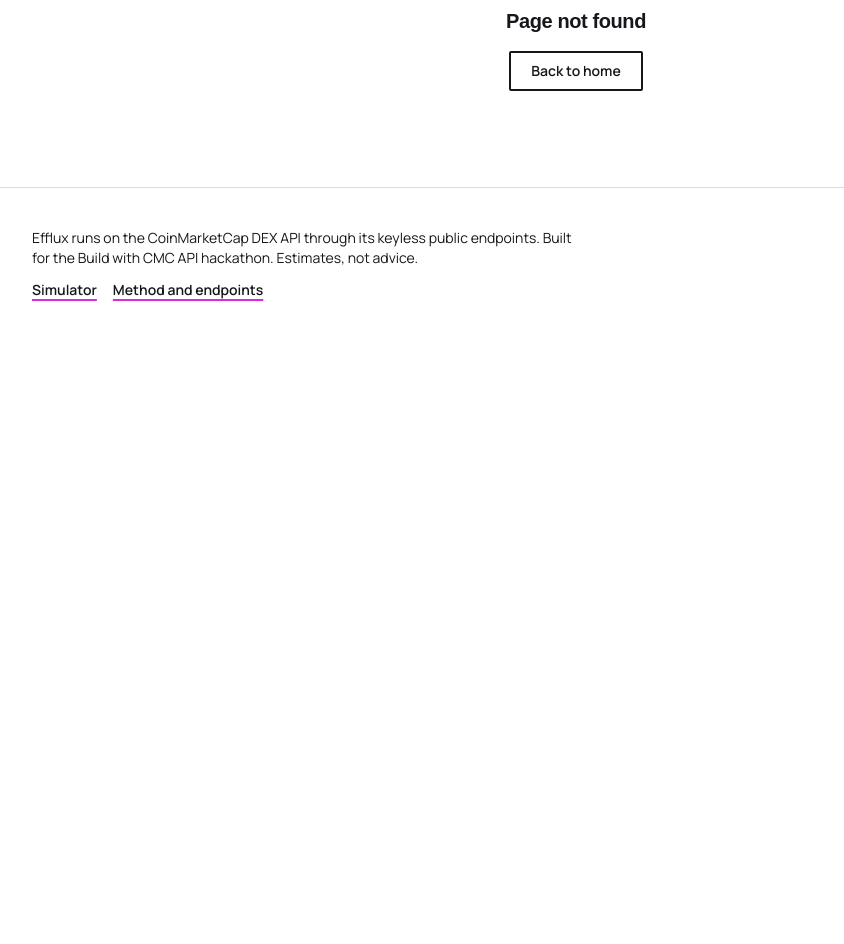
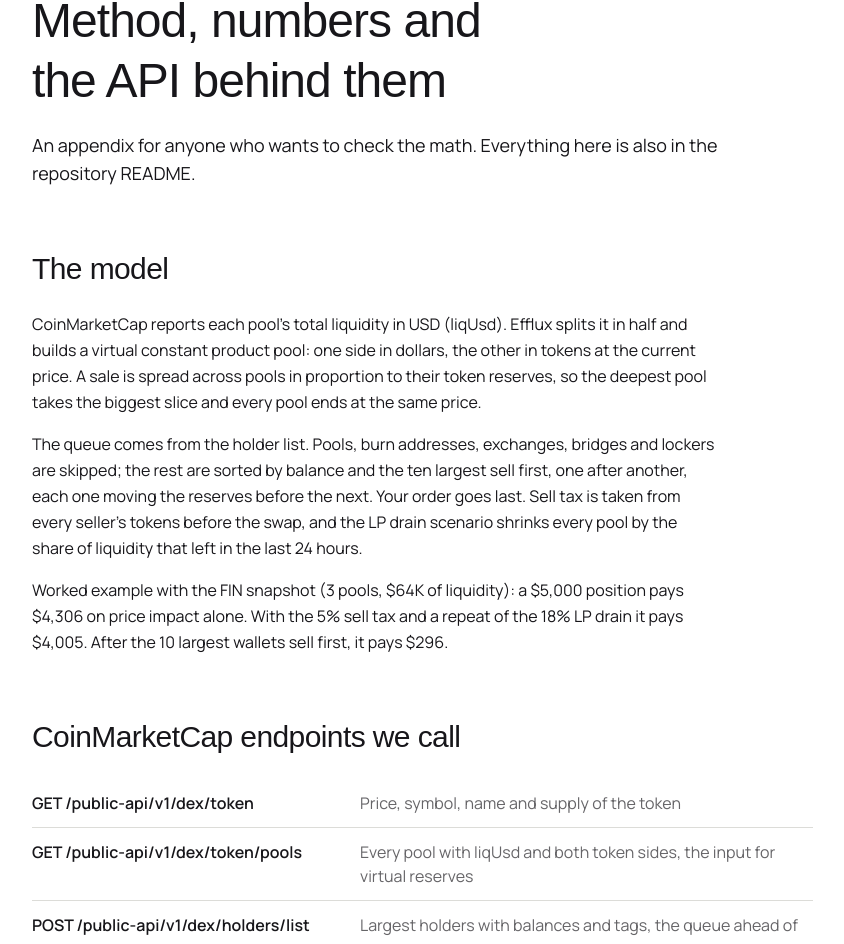
Before and after one commit to mericcintosun/efflux, a Next.js app: page /notes in a window 1280 px wide. Before the commit this address had no page. Shown: the part 153-1097 px from the top of the page, without its empty margins (64-908 px from the left). Before the commit the page ends 800 px from the top, so only its background shows below. Built offline with nearby package versions, Linux system fonts and the light colour scheme; a web font is replaced by a local one.

Commit message:
docs: method notes page, README submission text and handoff

```diff
--- /dev/null
+++ b/app/notes/page.tsx
@@ -0,0 +1,132 @@
+import type { Metadata } from "next";
+import Link from "next/link";
+import { Button } from "@/components/ui/button";
+import { Card, CardContent, CardDescription, CardHeader, CardTitle } from "@/components/ui/card";
+import { SceneSlot } from "@/components/scene-slot";
+import { CMC_ENDPOINTS } from "@/lib/cmc";
+import { DEFAULT_HOLDING_USD, tokens } from "@/lib/data";
+import { exitQuote, fmtUsd, totalLiquidityUsd, fmtCompactUsd } from "@/lib/simulate";
+
+export const metadata: Metadata = {
+  title: "Method and endpoints",
+  description: "How Efflux turns CoinMarketCap DEX pools, holders, sell tax and LP changes into one exit number, with the endpoints it calls.",
+};
+
+const REQUEST_EXAMPLE = `const res = await fetch(
+  "https://pro-api.coinmarketcap.com/public-api/v1/dex/holders/list",
+  {
+    method: "POST",
+    headers: { "Content-Type": "application/json" },
+    body: JSON.stringify({ tokenAddress, platform: "base" }),
+  }
+);
+const holders = await res.json(); // no API key on this path`;
+
+export default function NotesPage() {
+  const t = tokens[0];
+  const plain = exitQuote({ token: t, holdingUsd: DEFAULT_HOLDING_USD, walletsAhead: 0, applyTax: false, applyDrain: false });
+  const cuts = exitQuote({ token: t, holdingUsd: DEFAULT_HOLDING_USD, walletsAhead: 0, applyTax: true, applyDrain: true });
+  const queue = exitQuote({ token: t, holdingUsd: DEFAULT_HOLDING_USD, walletsAhead: 10, applyTax: true, applyDrain: true });
+
+  return (
+    <div className="mx-auto max-w-6xl px-5 py-14 md:px-8 md:py-20">
+      <h1 className="efflux-wipe max-w-[18ch] text-3xl leading-tight md:text-5xl">Method, numbers and the API behind them</h1>
+      <p className="mt-5 max-w-[65ch] text-lg">
+        An appendix for anyone who wants to check the math. Everything here is also in the repository README.
+      </p>
+
+      <section className="mt-16 space-y-6">
+        <h2 className="text-2xl md:text-3xl">The model</h2>
+        <div className="max-w-[70ch] space-y-4 text-base leading-relaxed">
+          <p>
+            CoinMarketCap reports each pool&apos;s total liquidity in USD (liqUsd). Efflux splits it in half and builds a virtual
+            constant product pool: one side in dollars, the other in tokens at the current price. A sale is spread across pools in
+            proportion to their token reserves, so the deepest pool takes the biggest slice and every pool ends at the same price.
+          </p>
+          <p>
+            The queue comes from the holder list. Pools, burn addresses, exchanges, bridges and lockers are skipped; the rest are
+            sorted by balance and the ten largest sell first, one after another, each one moving the reserves before the next. Your
+            order goes last. Sell tax is taken from every seller&apos;s tokens before the swap, and the LP drain scenario shrinks
+            every pool by the share of liquidity that left in the last 24 hours.
+          </p>
+          <p>
+            Worked example with the {t.symbol} snapshot ({t.pools.length} pools, {fmtCompactUsd(totalLiquidityUsd(t))} of liquidity):
+            a {fmtUsd(DEFAULT_HOLDING_USD)} position pays {fmtUsd(plain.receiveUsd)} on price impact alone. With the{" "}
+            {t.sellTaxPct}% sell tax and a repeat of the {Math.abs(t.lpChange24hPct)}% LP drain it pays {fmtUsd(cuts.receiveUsd)}.
+            After the {queue.walletsAhead} largest wallets sell first, it pays {fmtUsd(queue.receiveUsd)}.
+          </p>
+        </div>
+      </section>
+
+      <section className="mt-16 space-y-6">
+        <h2 className="text-2xl md:text-3xl">CoinMarketCap endpoints we call</h2>
+        <ul className="max-w-[80ch] divide-y divide-border">
+          {CMC_ENDPOINTS.map((e) => (
+            <li key={e.path} className="flex flex-col gap-1 py-3 sm:flex-row sm:gap-6">
+              <span className="min-w-[19rem] font-semibold">
+                {e.method} /public-api{e.path}
+              </span>
+              <span className="text-muted-foreground">{e.use}</span>
+            </li>
+          ))}
+        </ul>
+      </section>
+
+      <section className="mt-16 grid gap-8 lg:grid-cols-2">
+        <Card>
+          <CardHeader>
+            <CardTitle>A real call, in code</CardTitle>
+            <CardDescription>The holders request, as lib/cmc.ts sends it through our server route.</CardDescription>
+          </CardHeader>
+          <CardContent>
+            <pre className="overflow-auto whitespace-pre bg-background p-4 font-sans text-xs leading-relaxed">{REQUEST_EXAMPLE}</pre>
+            <p className="mt-4 text-sm">
+              The raw response for any token you load sits in the proof drawer on the{" "}
+              <Link href="/play" className="font-semibold underline decoration-primary decoration-2 underline-offset-4">
+                simulator
+              </Link>
+              , with status code, timing and the first 2,400 characters of JSON.
+            </p>
+          </CardContent>
+        </Card>
+        <Card>
+          <CardHeader>
+            <CardTitle>What the API made possible, and where it pushed back</CardTitle>
+          </CardHeader>
+          <CardContent className="space-y-3 text-sm leading-relaxed">
+            <p>
+              Possible: pools, holders, sell tax and liquidity history for three chains from one provider, with no key, which is why
+              the deployed site runs on live data.
+            </p>
+            <p>
+              Pushback: pools expose liqUsd but no raw reserves, so reserves are reconstructed. Short field names such as a0, a1 and tu
+              in the liquidity change list are not described in the schema. The keyless tier shares one rate limit per IP, so the
+              server caches GET responses for 60 seconds and backs off on HTTP 429.
+            </p>
+          </CardContent>
+        </Card>
+      </section>
+
+      <section className="mt-16 space-y-6">
+        <h2 className="text-2xl md:text-3xl">Where the estimate can be off</h2>
+        <ul className="max-w-[70ch] list-disc space-y-2 pl-5 text-base">
+          <li>Concentrated liquidity pools (v3, CLMM, DLMM) hold more depth near the price than a constant product pool, so the loss shown leans high there.</li>
+          <li>Holder tags are incomplete. A team wallet that will never sell still counts until you take it out of the queue on the simulator.</li>
+          <li>The quote asset (WETH, WBNB, SOL) is held at a constant dollar price during the simulation.</li>
+          <li>Tokens that auto-swap their tax into the pool sell even more than modeled.</li>
+        </ul>
+        <div className="max-w-3xl pt-6">
+          <SceneSlot
+            n={4}
+            alt="An ink outline of a single liquidity pool seen from the side, with dashed lines marking reserve levels before and after a large sale"
+            width={960}
+            height={640}
+          />
+        </div>
+        <Button asChild size="lg" className="mt-6">
+          <Link href="/play">Run your own token</Link>
+        </Button>
+      </section>
+    </div>
+  );
+}
```
Also changed, not shown: 2 other files (tests, documents, lock files or other folders).
